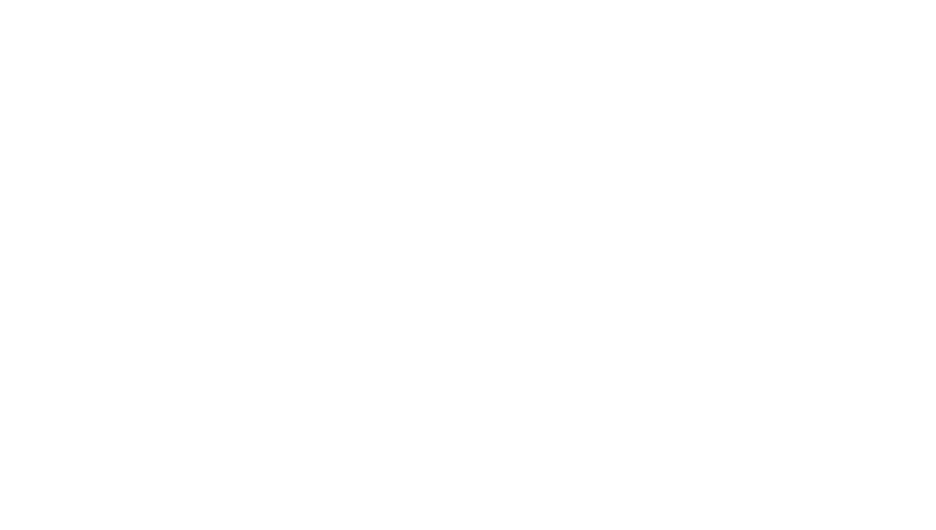
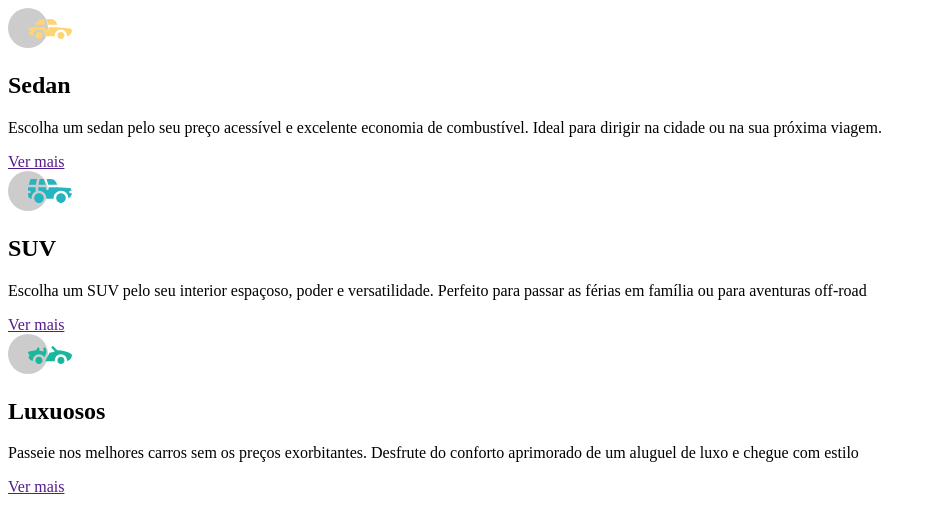
Before and after one commit to danielcarv1227/carros, a plain HTML site: page index.html in a window 1280 px wide. Shown: the whole page, without its empty margins (0-936 px from the left). Drawn offline with Linux system fonts and the light colour scheme.

Commit message:
desenvolvimento do html

```diff
--- a/index.html
+++ b/index.html
@@ -9,24 +9,24 @@
 </head>
 <body>
     <section class="sedans">
-        <img src="" alt="">
-        <h2></h2>
-        <p></p>
-        <a href=""></a>
+        <img src="./imagens/icon-sedans.svg" alt="carro sedan">
+        <h2>Sedan</h2>
+        <p>Escolha um sedan pelo seu preço acessível e excelente economia de combustível. Ideal para dirigir na cidade ou na sua próxima viagem.</p>
+        <a href="">Ver mais</a>
     </section>
 
     <section class="suvs">
-        <img src="" alt="">
-        <h2></h2>
-        <p></p>
-        <a href=""></a>
+        <img src="./imagens/icon-suvs.svg" alt="carro suv">
+        <h2>SUV</h2>
+        <p>Escolha um SUV pelo seu interior espaçoso, poder e versatilidade. Perfeito para passar as férias em família ou para aventuras off-road</p>
+        <a href="">Ver mais</a>
     </section>
 
     <section class="luxuosos">
-        <img src="" alt="">
-        <h2></h2>
-        <p></p>
-        <a href=""></a>
+        <img src="./imagens/icon-luxury.svg" alt="carro luxuosos">
+        <h2>Luxuosos</h2>
+        <p>Passeie nos melhores carros sem os preços exorbitantes. Desfrute do conforto aprimorado de um aluguel de luxo e chegue com estilo</p>
+        <a href="">Ver mais</a>
     </section>
 </body>
 </html>
```
